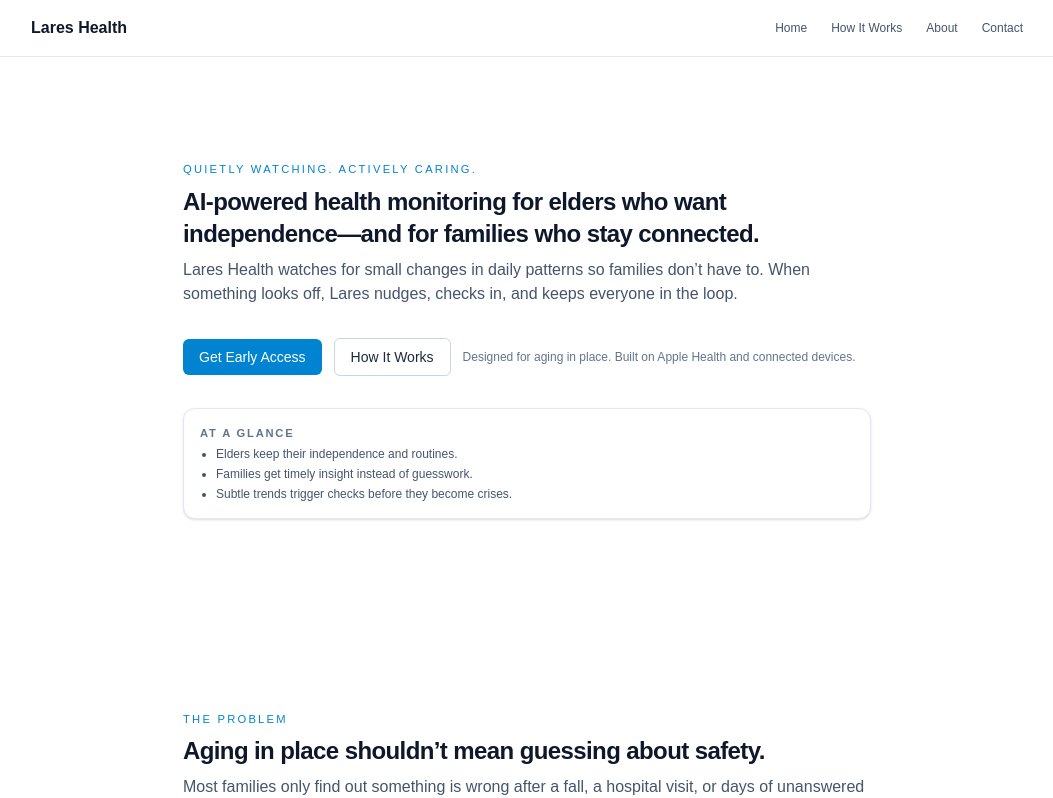
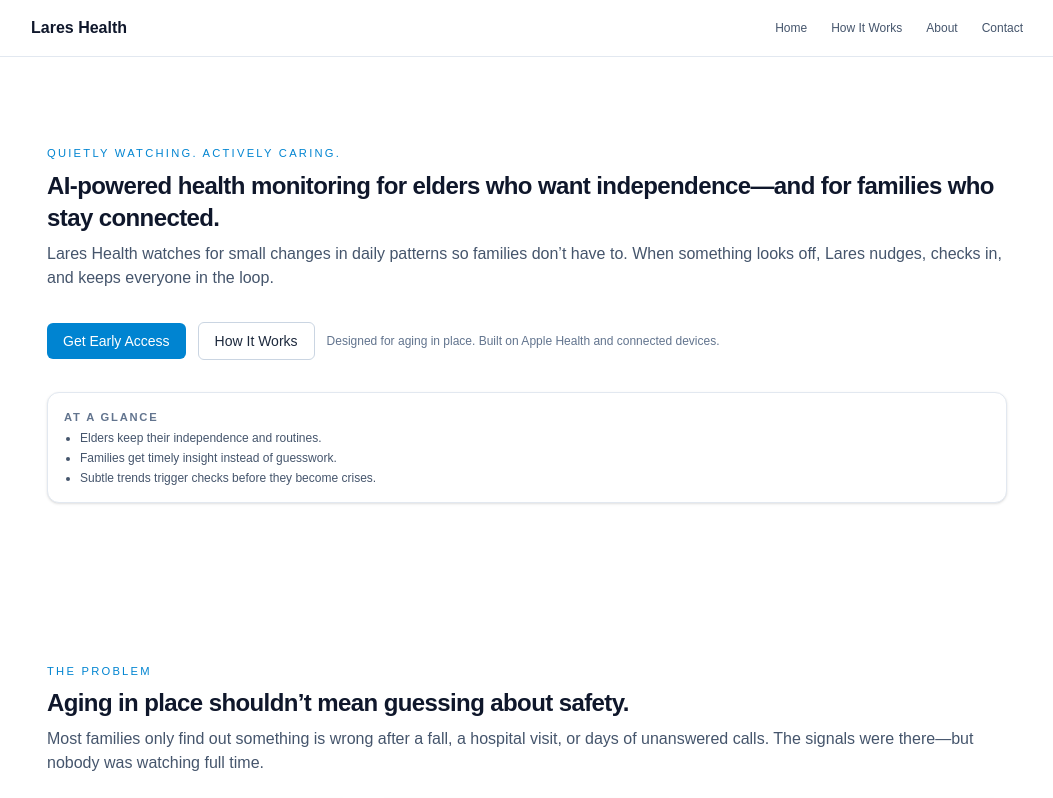
Before and after one commit to mbandt-lares/lares-site, a Next.js app: page /about in a window 1280 px wide. Shown: the top 798 px of the page, without its empty margins (113-1166 px from the left). Built offline with nearby package versions, Linux system fonts and the light colour scheme.

Commit message:
Allow Container to accept id prop for anchors

```diff
--- a/src/components/Container.tsx
+++ b/src/components/Container.tsx
@@ -3,13 +3,16 @@
 type ContainerProps = {
   children: ReactNode;
   className?: string;
+  id?: string;
 };
 
-export function Container({ children, className }: ContainerProps) {
-  // Narrower max width + solid horizontal padding
-  const base =
-    "mx-auto max-w-3xl px-6 md:px-8 lg:px-10 py-10 md:py-16";
+export function Container({ children, className, id }: ContainerProps) {
+  const base = "mx-auto max-w-5xl px-4 py-10 md:py-12";
   const classes = className ? `${base} ${className}` : base;
 
-  return <div className={classes}>{children}</div>;
+  return (
+    <div id={id} className={classes}>
+      {children}
+    </div>
+  );
 }
```
